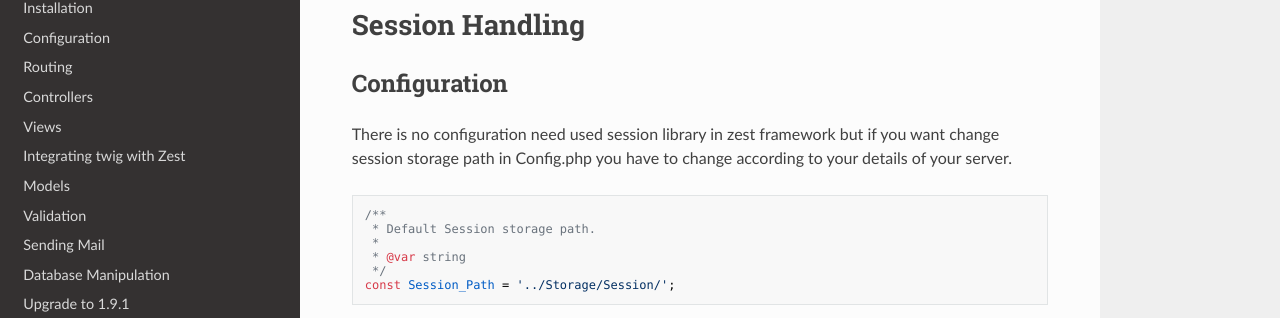
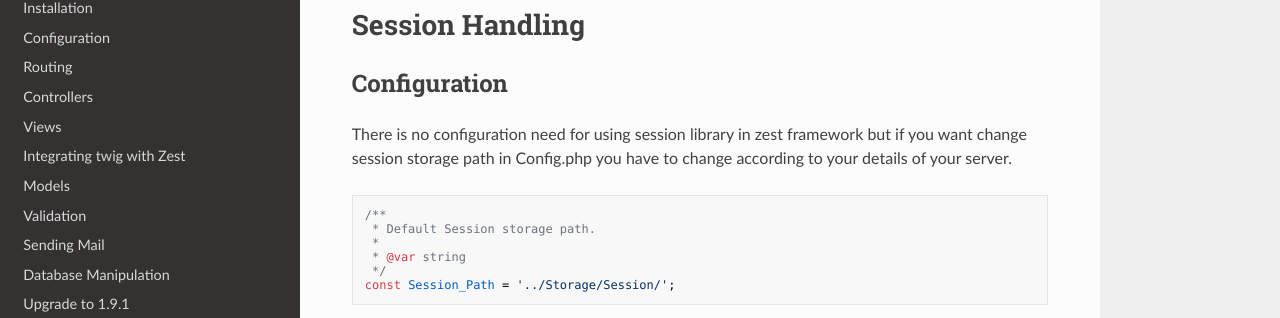
Before and after one commit to alphazframework/zest-docs-latest, an MkDocs documentation site: the page built from docs/session.md, in a window 1280 px wide and 900 px high. Shown: the part 141-459 px from the top of the window. Built offline with MkDocs 1.6.1, drawn with Linux system fonts in a browser that asks for light colours; nearby versions of some CDN libraries; old or Windows-style settings are respelled for this version of MkDocs.

Commit message:
Update session.md

````diff
--- a/docs/session.md
+++ b/docs/session.md
@@ -3,7 +3,7 @@ Session handling library bundled with Zest Framework
 # Session Handling
 
 ## Configuration
-There is no configuration need used session library in zest framework  but if you want change session storage path in Config.php you have to change according to your details of your server.
+There is no configuration need for using session library in zest framework  but if you want change session storage path in Config.php you have to change according to your details of your server.
 
 ```php
 /**
````
